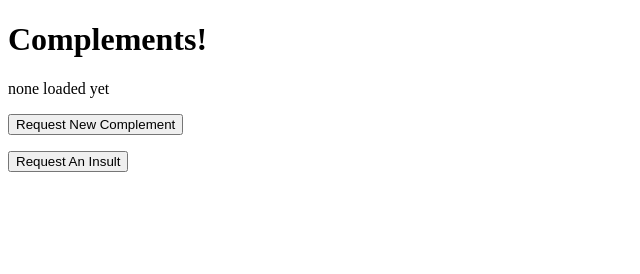
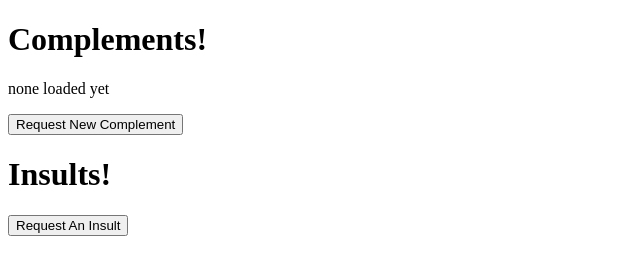
Before and after one commit to DavidLineman/Node, a website: page index.html in a window 1280 px wide. Shown: the whole page, without its empty margins (0-640 px from the left). Drawn offline with Linux system fonts and the light colour scheme.

Commit message:
added header to insults

```diff
--- a/index.html
+++ b/index.html
@@ -7,10 +7,15 @@
 
 <body>
   <h1>Complements!</h1>
-  <p class="complement">none loaded yet</p>
-  <button class="request-complement">Request New Complement</button>
-  <p class="insult"></p>
-  <button class="request-insult">Request An Insult</button>
+    <p class="complement">none loaded yet</p>
+    <button class="request-complement">Request New Complement</button>
+
+  <h1>Insults!</h1>
+    <p class="insult"></p>
+    <button class="request-insult">Request An Insult</button>
+
+
+
   <script src="./public/complement.js"></script>
 </body>
 
```
